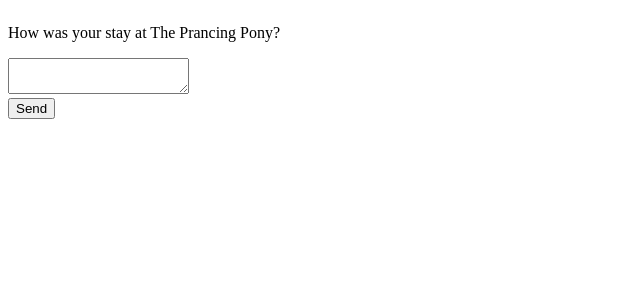
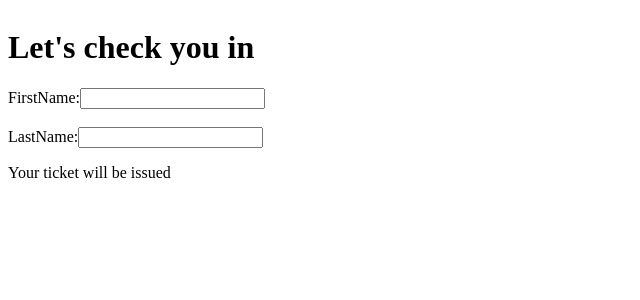
Before and after one commit to shahrokh0796/react, a React (Vite) app: page / in a window 1280 px wide. Shown: the top 300 px of the page, without its empty margins (0-640 px from the left). Built offline with nearby package versions, Linux system fonts and the light colour scheme.

Commit message:
avoide redundant state

```diff
--- a/src/App.jsx
+++ b/src/App.jsx
@@ -1,7 +1,7 @@
 import "./App.css";
 // import { useImmer } from 'use-immer';
 import { useEffect, useState } from "react";
-import FeedbackForm from "./FeedbackForm.jsx";
+import Form from "./Form.jsx";
 
 let statuses = [
   'empty',
@@ -16,7 +16,7 @@
 
   return (
   <>
-    <FeedbackForm />
+    <Form />
   </>
   );
 }
--- a/src/FeedbackForm.jsx
+++ /dev/null
@@ -1,78 +0,0 @@
-import { useState } from "react";
-
-// export default function FeedbackForm () {
-//   const [text, setText] = useState("");
-//   const [isSending, setIsSending] = useState(false);
-//   const [isSent, setIsSent] = useState(false);
-
-//   async function handleSubmit(e) {
-//     e.preventDefault();
-//     setIsSending(true);
-//     await sendMessage(text);
-//     setIsSent(true);
-//     setIsSending(true);
-//   }
-
-//   if (isSent) {
-//     return <h1>Thanks for Feedback!</h1>
-//   }
-
-//   return (<>
-//   <form onSubmit={handleSubmit}>
-//     <p>How was your stay at The Prancing Pony?</p>
-//     <textarea disabled={isSending} value={text}
-//     onChange={e => setText(e.target.value)} />
-//     <br />
-//     <button disabled={isSending} type="submit">Send</button>
-//     {isSending && <p> Sending...</p>}
-//   </form>
-//   </>)
-// }
-
-// function sendMessage(text) {
-//   return new Promise(resolve => {
-//     setTimeout(resolve, 2000)
-// });
-// }
-
-// Better approach below
-
-
-
-export default function FeedbackForm () {
-  const [text, setText] = useState("");
-  const [status, setStatus] = useState('typing');
-
-
-  async function handleSubmit(e) {
-    e.preventDefault();
-    setStatus("sending");
-    await sendMessage(text);
-    setStatus('sent');
-  }
-
-  const isSending = status === "sending";
-  const isSent = status === "sent";
-
-  if (isSent) {
-    return <h1>Thanks for Feedback!</h1>
-  }
-
-  return (<>
-  <form onSubmit={handleSubmit}>
-    <p>How was your stay at The Prancing Pony?</p>
-    <textarea value={text}
-    onChange={e => setText(e.target.value)}
-    disabled={isSending}  />
-    <br />
-    <button type='submit' disabled={isSending}>Send</button>
-    {isSending && <p>Sending...</p>}
-  </form>
-  </>)
-}
-
-function sendMessage(text) {
-  return new Promise(resolve => {
-    setTimeout(resolve, 2000)
-});
-}
--- /dev/null
+++ b/src/Form.jsx
@@ -0,0 +1,96 @@
+import { useState } from "react";
+
+// Avoide redundant state
+// If you can calculate some information from the component’s
+// props or its existing state variables during rendering,
+// you should not put that information into that component’s state.
+// For example, take this form. It works, but can you find
+// any redundant state in it?
+
+// export default function Form () {
+//     const [firstName, setFirstName] = useState("");
+//     const [lastName, setLastName] = useState("");
+//     const [fullName, setFullName] = useState("");
+
+//     function handleFirstNameChange(e) {
+//         setFirstName(e.target.value);
+//         setFullName(e.target.value+" "+ lastName);
+//     }
+
+//     function handleLastNameChange(e) {
+//         setLastName(e.target.value);
+//         setFullName( firstName +" "+ e.target.value);
+//     }
+
+//     return (<>
+//     <h1>Let&apos;s check you in</h1>
+//     <form>
+//         <label>
+//             FirstName:
+//             <input value={firstName}
+//             onChange={handleFirstNameChange} />
+//         </label>
+//         <br /><br />
+//         <label>
+//             LastName:
+//             <input value={lastName}
+//             onChange={handleLastNameChange} />
+//         </label>
+//         <br />
+
+//         <p>Your ticket will be issued <strong> {fullName} </strong> </p>
+//     </form>
+//     </>);
+// }
+
+
+// This form has three state variables: firstName, lastName,
+// and fullName. However, fullName is redundant. You can
+// always calculate fullName from firstName and lastName
+// during render, so remove it from state.
+
+// This is how you can do it:
+
+
+export default function Form () {
+    const [firstName, setFirstName] = useState("");
+    const [lastName, setLastName] = useState("");
+
+    const fullName = firstName + ' ' + lastName;
+    function handleFirstNameChange(e) {
+        setFirstName(e.target.value);
+    }
+
+    function handleLastNameChange(e) {
+        setLastName(e.target.value);
+    }
+
+    return (<>
+    <h1>Let&apos;s check you in</h1>
+    <form>
+        <label>
+            FirstName:
+            <input value={firstName}
+            onChange={handleFirstNameChange} />
+        </label>
+        <br /><br />
+        <label>
+            LastName:
+            <input value={lastName}
+            onChange={handleLastNameChange} />
+        </label>
+        <br />
+
+        <p>Your ticket will be issued <strong> {fullName}  </strong> </p>
+    </form>
+    </>);
+}
+
+// Here, fullName is not a state variable. Instead, it’s calculated during render:
+
+// const fullName = firstName + ' ' + lastName;
+
+// As a result, the change handlers don’t need to do anything
+// special to update it. When you call setFirstName or setLastName,
+// you trigger a re-render, and then the next fullName
+// will be calculated from the fresh data.
```
